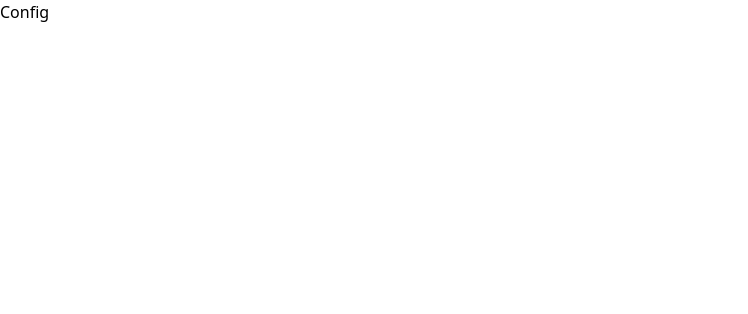
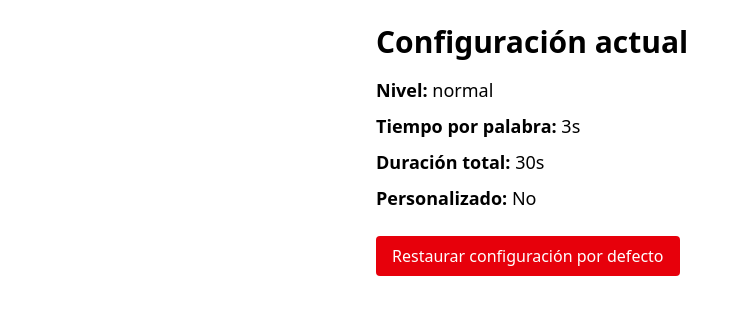
Before and after one commit to dovinhoyos/app-prueba-stroop, a React (Vite) app: page /config in a window 1280 px wide. Shown: the top 314 px of the page, without its empty margins (0-748 px from the left). Built offline with nearby package versions, Linux system fonts and the light colour scheme.

Commit message:
feat: muestra configuración actual y valida jerarquía de niveles

```diff
--- a/src/context/GameContext.tsx
+++ b/src/context/GameContext.tsx
@@ -31,7 +31,18 @@ const GameContext = createContext<GameContextType | undefined>(undefined);
 export const GameProvider = ({ children }: Props) => {
   const [config, setConfigState] = useState<Config>(defaultConfig);
 
-  const setConfig = (cfg: Config) => setConfigState(cfg);
+  const validateLevelHierarchy = (cfg: Config) => {
+  if (
+    cfg.level === "god" && cfg.timePerWord >= 2000 ||
+    cfg.level === "veteran" && cfg.timePerWord >= 3000
+  ) {
+    throw new Error("Nivel no respeta jerarquía. God < Veteran < Normal.");
+  }
+};
+  const setConfig = (cfg: Config) => {
+  validateLevelHierarchy(cfg);
+  setConfigState(cfg);
+};
   const resetConfig = () => setConfigState(defaultConfig);
 
   return (
--- a/src/pages/Config.tsx
+++ b/src/pages/Config.tsx
@@ -1,8 +1,26 @@
+import { useGame } from "../context/GameContext";
 
 const Config = () => {
+  const { config, resetConfig } = useGame();
+
   return (
-    <div>Config</div>
-  )
-}
+    <div className="p-6 max-w-xl mx-auto">
+      <h2 className="text-3xl font-bold mb-4">Configuración actual</h2>
+      <ul className="text-lg space-y-2 mb-6">
+        <li><strong>Nivel:</strong> {config.level}</li>
+        <li><strong>Tiempo por palabra:</strong> {config.timePerWord / 1000}s</li>
+        <li><strong>Duración total:</strong> {config.totalDuration / 1000}s</li>
+        <li><strong>Personalizado:</strong> {config.isCustom ? "Sí" : "No"}</li>
+      </ul>
 
-export default Config
+      <button
+        onClick={resetConfig}
+        className="bg-red-600 text-white py-2 px-4 rounded hover:bg-red-700"
+      >
+        Restaurar configuración por defecto
+      </button>
+    </div>
+  );
+};
+
+export default Config;
```
